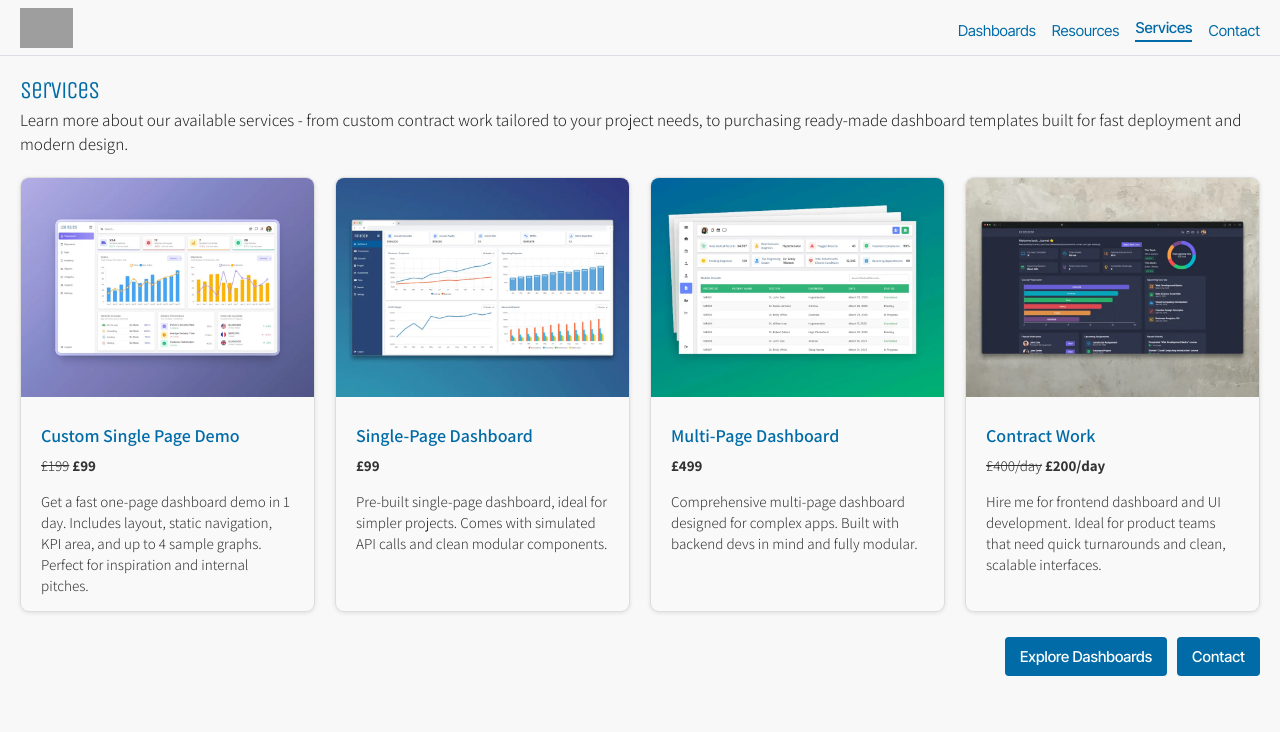
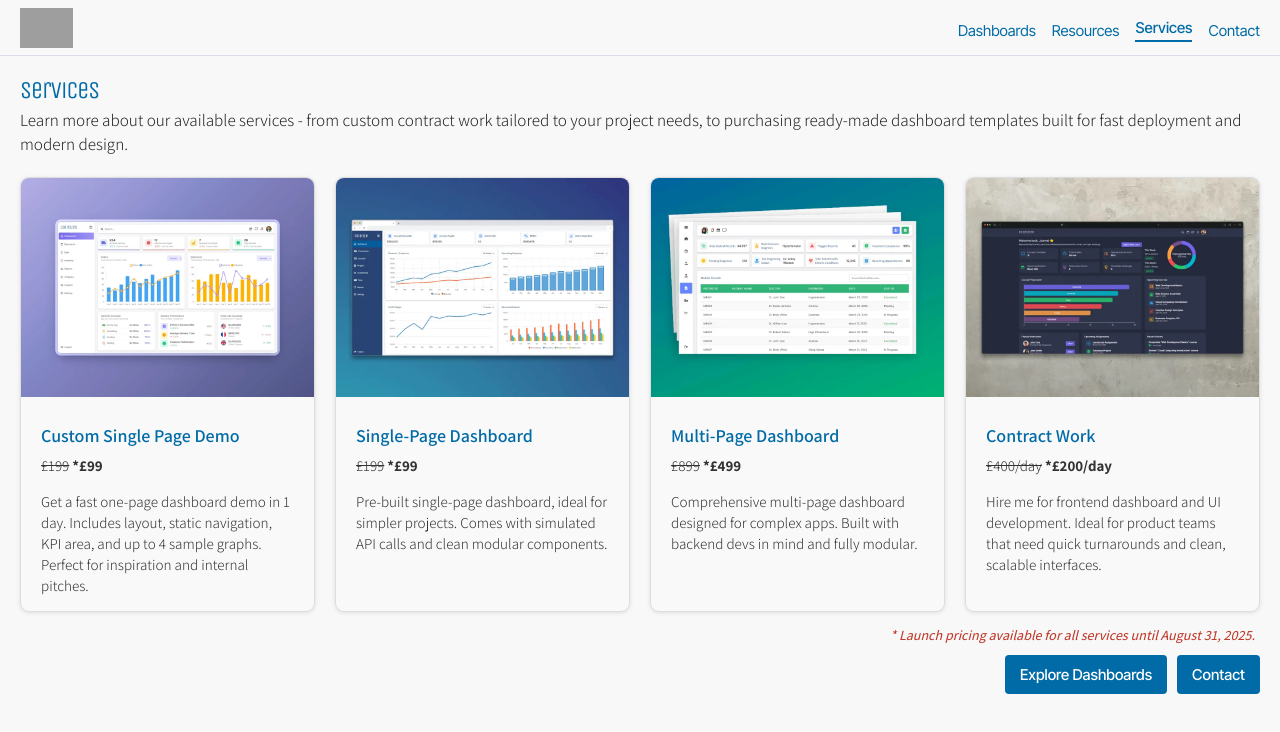
Before and after one commit to joseph-johnson27001/dashboard-website, a Vue app: page /services in a window 1280 px wide. Shown: the top 732 px of the page. Built offline with nearby package versions, Linux system fonts and the light colour scheme; grey boxes are pictures that could not be loaded.

Commit message:
Launch pricing

```diff
--- a/src/views/ServicesPage.vue
+++ b/src/views/ServicesPage.vue
@@ -20,10 +20,17 @@
       >
         <img :src="service.image" :alt="service.title" class="service-image" />
         <h2>{{ service.title }}</h2>
-        <p class="price" v-html="service.price"></p>
+        <p class="price">
+          <span v-html="service.price"></span>
+          <span v-if="service.discountNote">*</span>
+        </p>
         <p>{{ service.description }}</p>
       </div>
     </div>
+
+    <p class="launch-pricing-note">
+      * Launch pricing available for all services until August 31, 2025.
+    </p>
 
     <!-- Call to Action Section -->
     <div class="cta-section">
@@ -39,28 +46,28 @@
 const services = [
   {
     title: "Custom Single Page Demo",
-    price: "<s>£199</s> <strong>£99</strong>",
+    price: "<s>£199</s>  <strong>*£99</strong>",
     description:
       "Get a fast one-page dashboard demo in 1 day. Includes layout, static navigation, KPI area, and up to 4 sample graphs. Perfect for inspiration and internal pitches.",
     image: "/Dashboard_Images/Logistics.webp",
   },
   {
     title: "Single-Page Dashboard",
-    price: "<strong>£99</strong>",
+    price: "<s>£199</s>  <strong>*£99</strong>",
     description:
       "Pre-built single-page dashboard, ideal for simpler projects. Comes with simulated API calls and clean modular components.",
     image: "/Dashboard_Images/Finance.webp",
   },
   {
     title: "Multi-Page Dashboard",
-    price: "<strong>£499</strong>",
+    price: "<s>£899</s>  <strong>*£499</strong>",
     description:
       "Comprehensive multi-page dashboard designed for complex apps. Built with backend devs in mind and fully modular.",
     image: "/Dashboard_Images/Healthcare.webp",
   },
   {
     title: "Contract Work",
-    price: "<s>£400/day</s> <strong>£200/day</strong>",
+    price: "<s>£400/day</s>  <strong>*£200/day</strong>",
     description:
       "Hire me for frontend dashboard and UI development. Ideal for product teams that need quick turnarounds and clean, scalable interfaces.",
     image: "/Dashboard_Images/Code_Camp.webp",
@@ -152,9 +159,19 @@ const services = [
   color: #555;
 }
 
+.launch-pricing-note {
+  font-size: 14px;
+  color: #c0392b;
+  font-style: italic;
+  text-align: right;
+  padding-right: 5px;
+  font-weight: 500;
+  margin-bottom: -4px;
+}
+
 /* CTA Section */
 .cta-section {
-  margin-top: 10px;
+  margin-top: 0px;
   display: flex;
   justify-content: flex-end;
   gap: 10px;
@@ -206,7 +223,6 @@ const services = [
   .cta-button {
     width: 100%;
     max-width: none;
-
     box-sizing: border-box;
   }
 }
```
